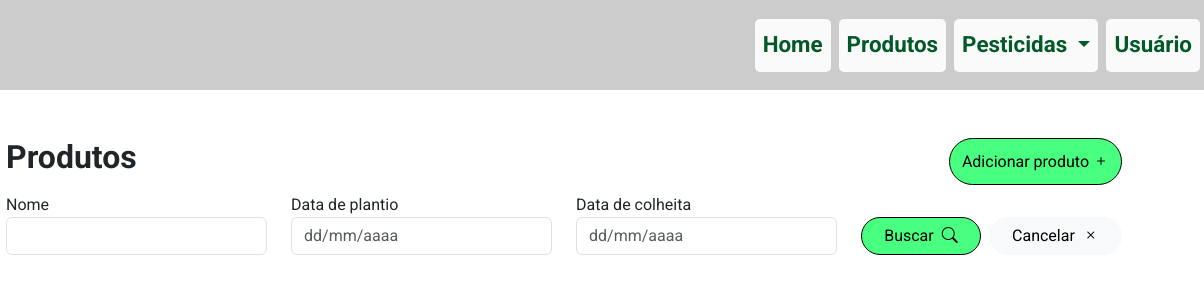
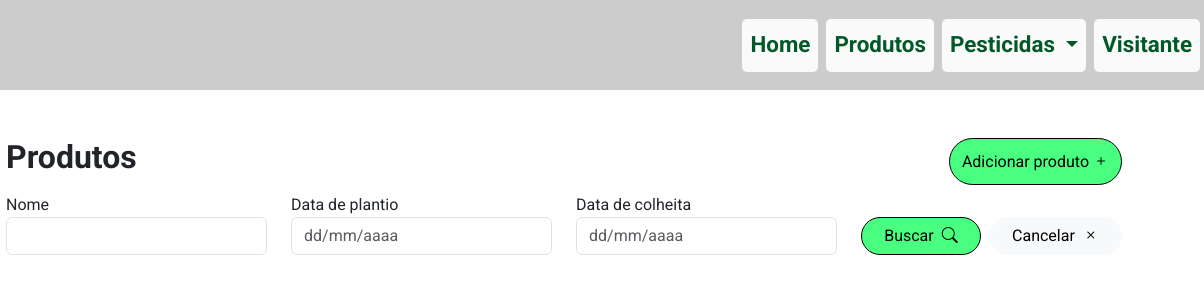
Before and after one commit to ICEI-PUC-Minas-PMV-SI/pmv-si-2025-1-pe1-t2-pesticidetracker, a plain HTML site: page src/lista-produtos/index.html in a window 1280 px wide. Shown: the full height of the page, 76-1280 px from the left. Drawn offline with nearby package versions, Linux system fonts and the light colour scheme.

Commit message:
adicionando script da barra de navegação na página de busca de produtos

```diff
--- a/src/lista-produtos/index.html
+++ b/src/lista-produtos/index.html
@@ -174,6 +174,7 @@
       integrity="sha384-k6d4wzSIapyDyv1kpU366/PK5hCdSbCRGRCMv+eplOQJWyd1fbcAu9OCUj5zNLiq"
       crossorigin="anonymous"
     ></script>
+    <script src="../barra-de-navegacao/script.js"></script>
     <script src="./script.js"></script>
   </body>
 </html>
```
